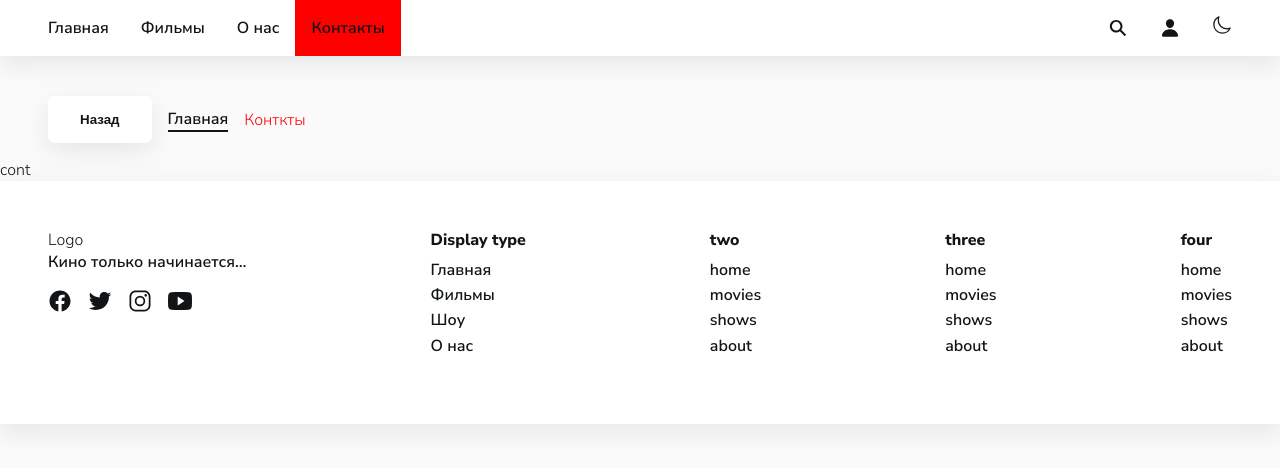
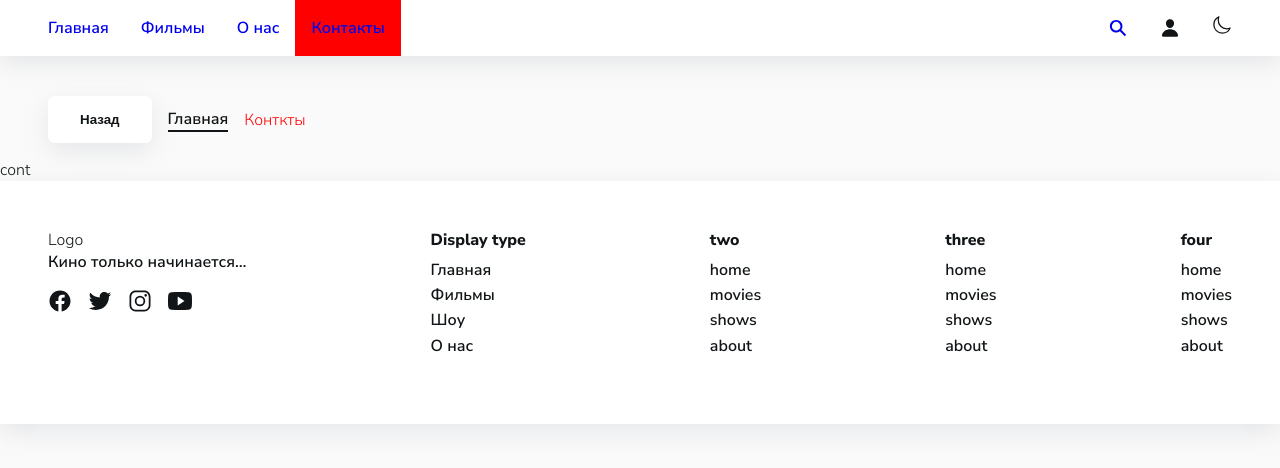
Before and after one commit to Koralldv/kinopoisk, a React (Create React App) app: page /contacts in a window 1280 px wide. Shown: the top 468 px of the page. Built offline with nearby package versions, Linux system fonts and the light colour scheme; no server answers.

Commit message:
Добавил цвета активным пунктам меню

```diff
--- a/src/components/Header.jsx
+++ b/src/components/Header.jsx
@@ -12,7 +12,7 @@ export const Header = ({ links }) => {
         document.body.setAttribute('data-theme', theme);
     }, [theme]);
 
-    const setActive = ({ isActive }) => (isActive ? 'activeLink' : '');
+    const setActive = ({ isActive }) => (isActive ? 'activeLink' : 'notActiveLink');
 
     return (
         <Wrapper>
@@ -83,7 +83,6 @@ const Menu = styled.ul`
 const MenuItem = styled.li`
     padding: 0 1rem;
     height: 56px;
-    color: var(--colors-text);
     cursor: pointer;
     display: flex;
     align-items: center;
@@ -91,7 +90,11 @@ const MenuItem = styled.li`
     font-weight: var(--fw-normal);
 
     &: hover {
-        background: red;
+        background-color: red;
+        color: #fff;
+        svg {
+            color: #fff;
+        }
     }
 `;
 
```
